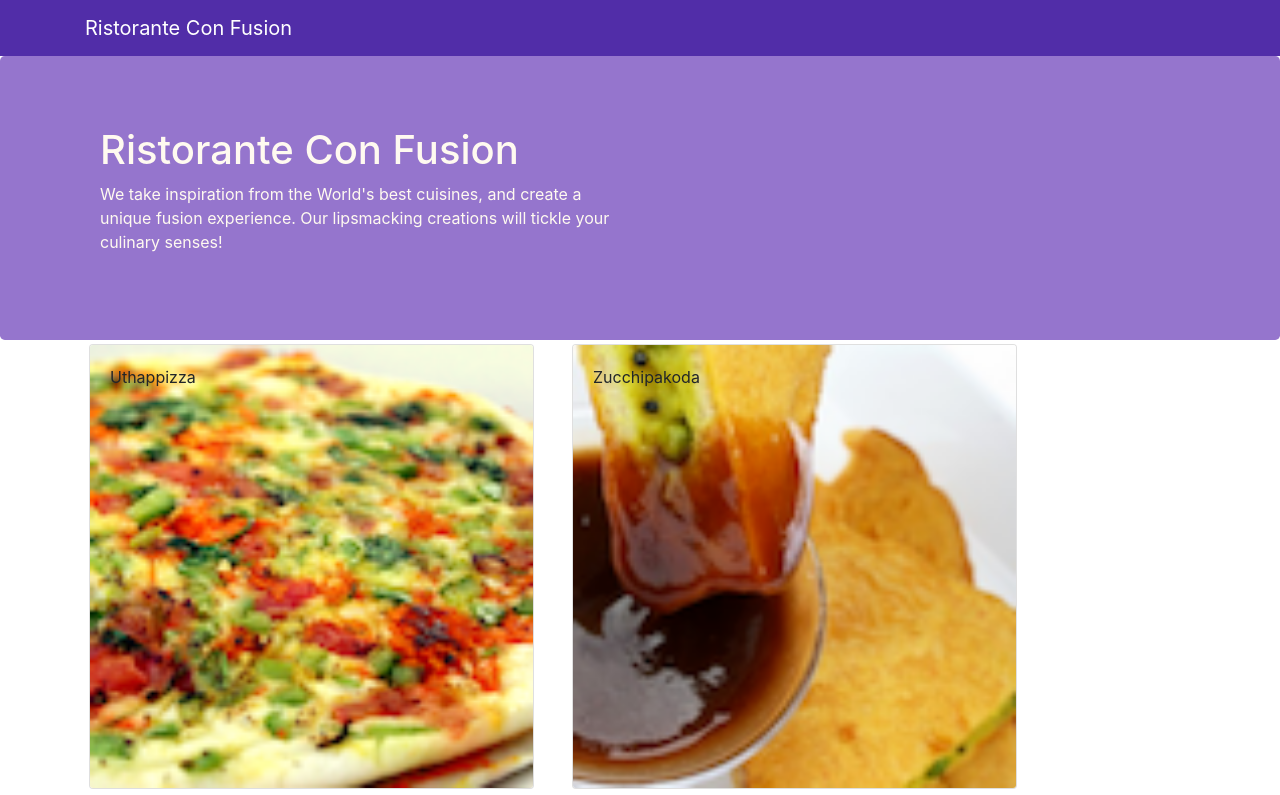
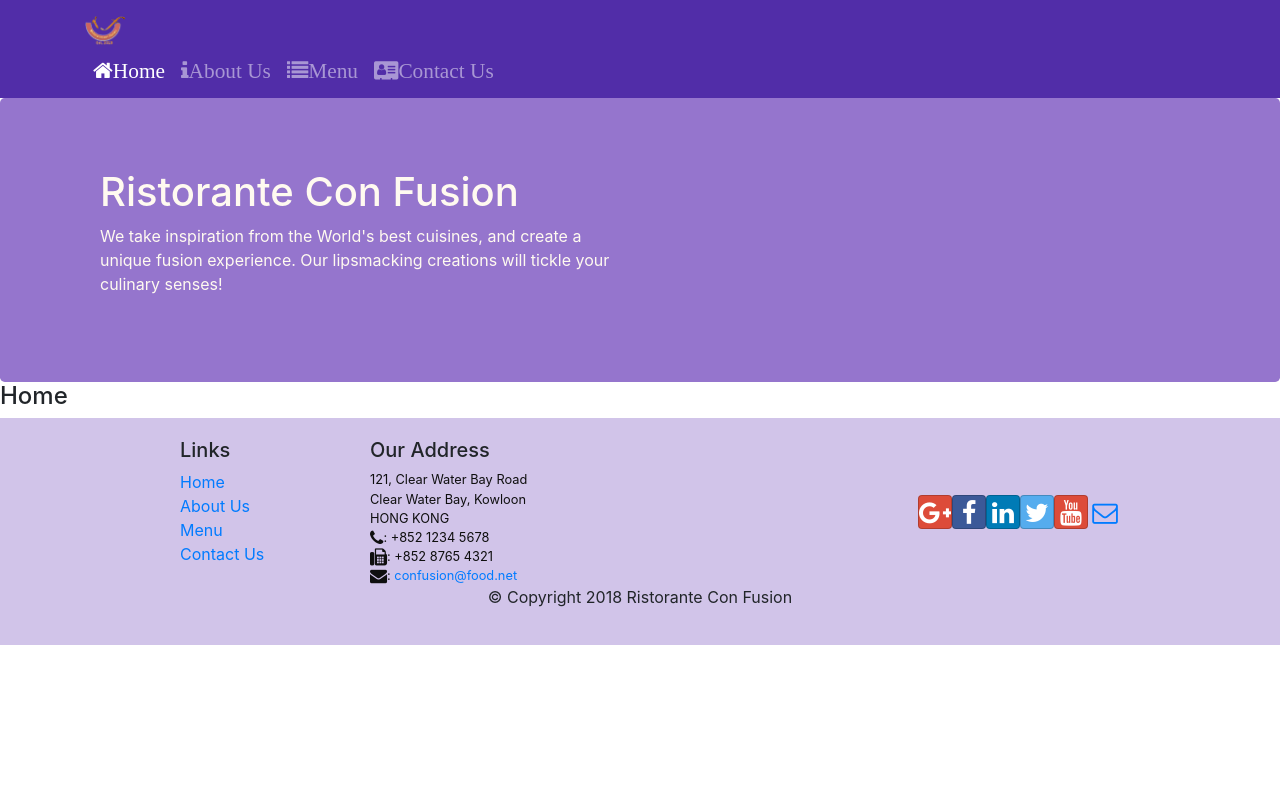
Before and after one commit to VidyasagarKonda/Ristorante-Con-Fusion, a React (Create React App) app: page /home in a window 1280 px wide. Shown: the top 795 px of the page. Built offline with nearby package versions, Linux system fonts and the light colour scheme.

Commit message:
react router

```diff
--- a/package.json
+++ b/package.json
@@ -13,6 +13,7 @@
     "react": "^18.2.0",
     "react-dom": "^18.2.0",
     "react-popper": "^2.3.0",
+    "react-router-dom": "^4.2.2",
     "react-scripts": "5.0.1",
     "reactstrap": "^9.1.5",
     "web-vitals": "^2.1.4"
--- a/src/App.js
+++ b/src/App.js
@@ -1,12 +1,15 @@
 import React from 'react';
 import Main from './Components/MainComponent';
 import './App.css';
+import { BrowserRouter } from 'react-router-dom';
 
 function App() {
   return (
-    <div>
-      <Main />
-    </div>
+    <BrowserRouter>
+      <div className='App'>
+        <Main />
+      </div>
+    </BrowserRouter>
   );
 }
 
--- a/src/Components/FooterComponent.js
+++ b/src/Components/FooterComponent.js
@@ -1,4 +1,5 @@
 import React from 'react';
+import { Link } from 'react-router-dom';
 
 function Footer(props) {
   return (
@@ -9,16 +10,16 @@
             <h5>Links</h5>
             <ul className='list-unstyled'>
               <li>
-                <a href='#'>Home</a>
+                <Link to='/home'>Home</Link>
               </li>
               <li>
-                <a href='#'>About</a>
+                <Link to='/aboutus'>About Us</Link>
               </li>
               <li>
-                <a href='#'>Menu</a>
+                <Link to='/menu'>Menu</Link>
               </li>
               <li>
-                <a href='contactus.html'>Contact</a>
+                <Link to='/contactus'>Contact Us</Link>
               </li>
             </ul>
           </div>
--- a/src/Components/HeaderComponent.js
+++ b/src/Components/HeaderComponent.js
@@ -1,13 +1,63 @@
 import React, { Component } from 'react';
-import { Navbar, NavbarBrand } from 'reactstrap';
+import {
+  Navbar,
+  Nav,
+  NavbarToggler,
+  Collapse,
+  NavItem,
+  NavbarBrand,
+} from 'reactstrap';
+import { NavLink } from 'react-router-dom';
 
 class Header extends Component {
+  constructor(props) {
+    super(props);
+    this.toggleNav = this.toggleNav.bind(this);
+    this.state = {
+      isNavOpen: false,
+    };
+  }
+  toggleNav() {
+    this.setState({ isNavOpen: !this.state.isNavOpen });
+  }
   render() {
     return (
       <>
-        <Navbar dark>
+        <Navbar dark expand='md'>
           <div className='container'>
-            <NavbarBrand href='/'>Ristorante Con Fusion</NavbarBrand>
+            <NavbarToggler onClick={this.toggleNav} />
+            <NavbarBrand className='mr-auto' href='/'>
+              <img
+                src='assets/images/logo.png'
+                height='30'
+                width='41'
+                alt='Ristorante Con Fusion'
+              />
+            </NavbarBrand>
+            <Collapse isOpen={this.state.isNavOpen} navbar>
+              <Nav navbar>
+                <NavItem>
+                  <NavLink className='nav-link' to='/home'>
+                    <span className='fa fa-home fa-lg'>Home</span>
+                  </NavLink>
+                </NavItem>
+                <NavItem>
+                  <NavLink className='nav-link' to='/aboutus'>
+                    <span className='fa fa-info fa-lg'>About Us</span>
+                  </NavLink>
+                </NavItem>
+                <NavItem>
+                  <NavLink className='nav-link' to='/menu'>
+                    <span className='fa fa-list fa-lg'>Menu</span>
+                  </NavLink>
+                </NavItem>
+                <NavItem>
+                  <NavLink className='nav-link' to='/contactus'>
+                    <span className='fa fa-address-card fa-lg'>Contact Us</span>
+                  </NavLink>
+                </NavItem>
+              </Nav>
+            </Collapse>
           </div>
         </Navbar>
         <div className='jumbotron'>
--- /dev/null
+++ b/src/Components/HomeComponent.js
@@ -0,0 +1,10 @@
+import React from 'react';
+
+function Home(props) {
+  return (
+    <div clasName='container'>
+      <h4>Home</h4>
+    </div>
+  );
+}
+export default Home;
--- a/src/Components/MainComponent.js
+++ b/src/Components/MainComponent.js
@@ -4,35 +4,32 @@
 import { DISHES } from '../Shared/dishes';
 import Header from './HeaderComponent';
 import Footer from './FooterComponent';
-
+import Home from './HomeComponent';
+import { Switch, Redirect, Route } from 'react-router-dom';
 class Main extends Component {
   constructor(props) {
     super(props);
     this.state = {
       dishes: DISHES,
-      selectedDish: null,
     };
   }
 
-  onDishSelect(dishId) {
-    this.setState({ selectedDish: dishId });
-  }
-
   render() {
+    const HomePage = () => {
+      return <Home />;
+    };
     return (
       <div>
         <Header />
-        <Menu
-          dishes={this.state.dishes}
-          onClick={(dishId) => this.onDishSelect(dishId)}
-        />
-        <DishDetail
-          dish={
-            this.state.dishes.filter(
-              (dish) => dish.id === this.state.selectedDish
-            )[0]
-          }
-        />
+        <Switch>
+          <Route path='/home' component={HomePage} />
+          <Route
+            exact
+            path='/menu'
+            component={() => <Menu dishes={this.state.dishes} />}
+          />
+          <Redirect to='/home' />
+        </Switch>
         <Footer />
       </div>
     );
```
Also changed, not shown: 1 other file (tests, documents, lock files or other folders).
